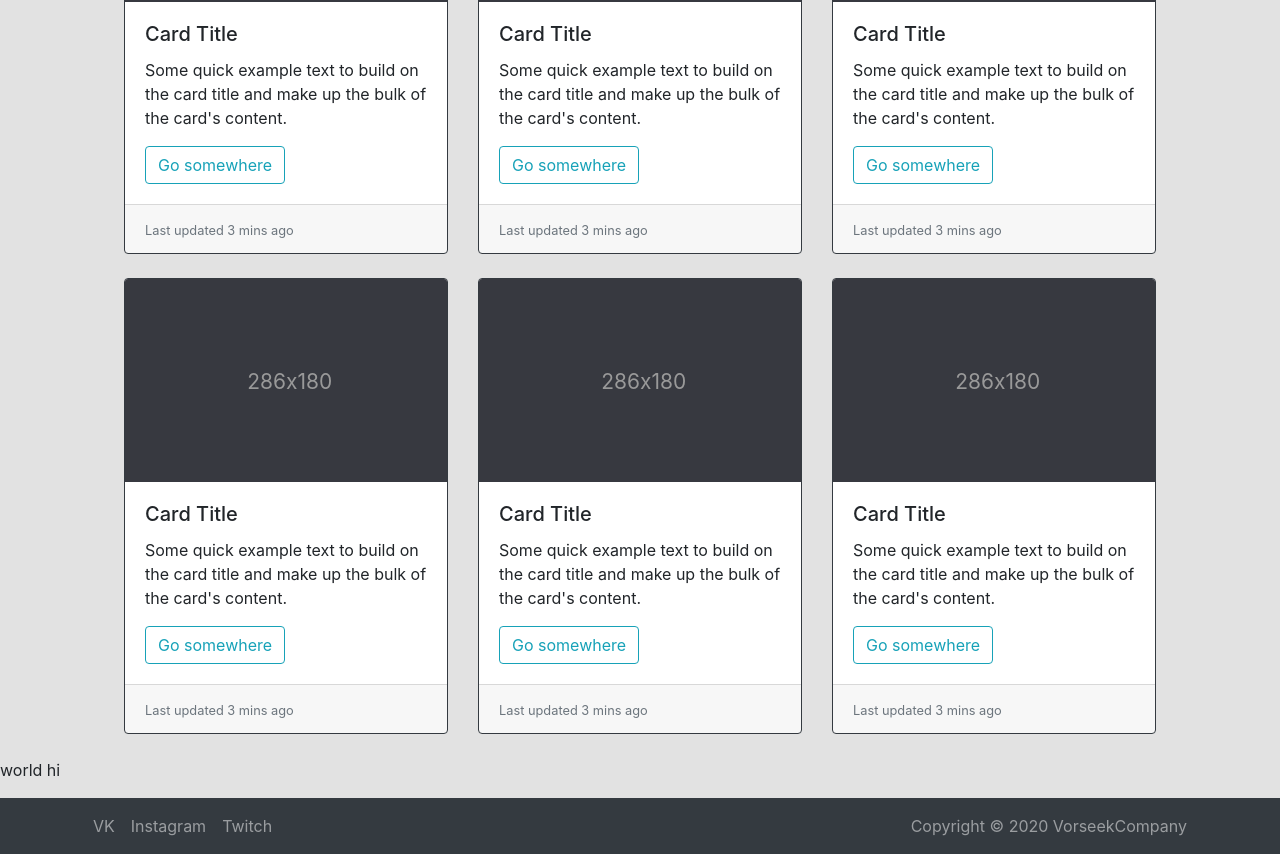
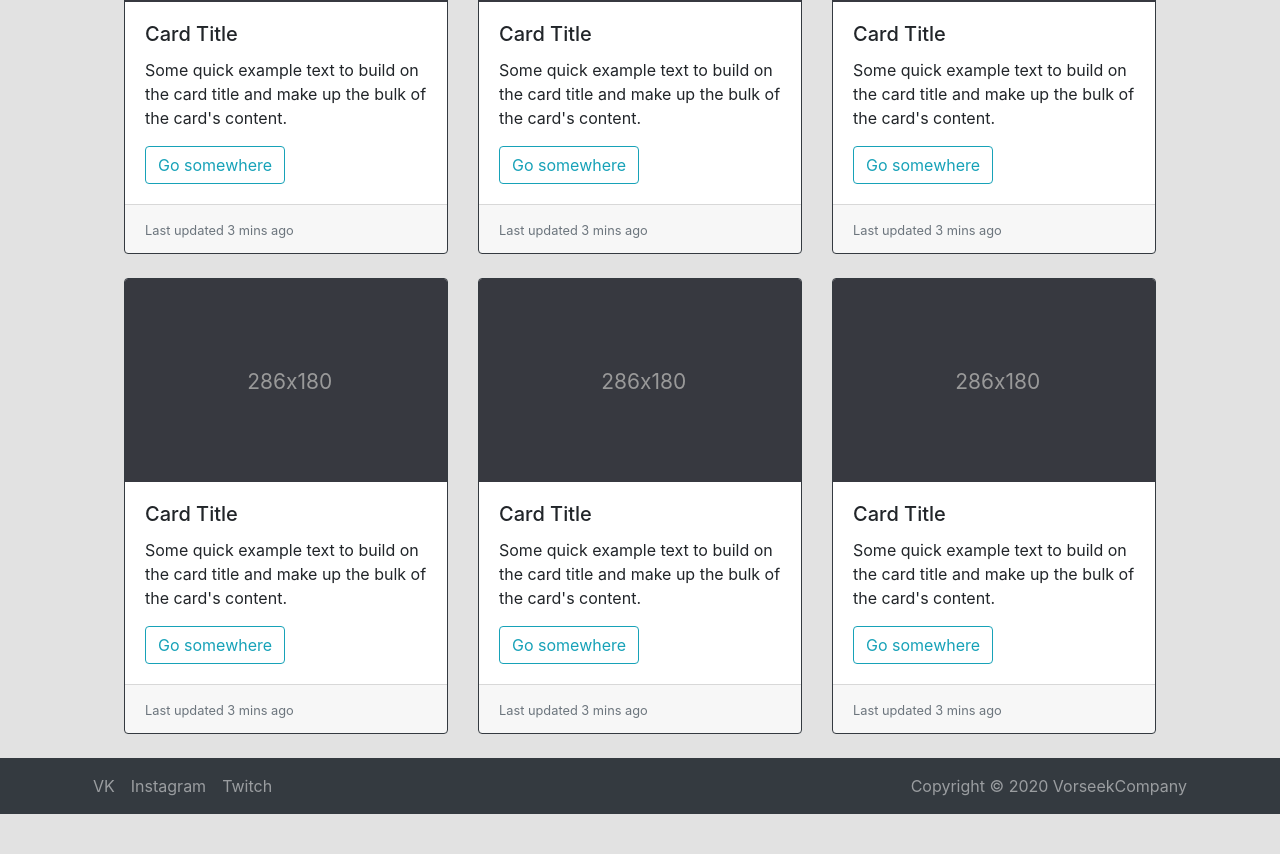
Before and after one commit to Vorseek/project_front_back, a React app in the folder frontend/: page / in a window 1280 px wide. Shown: the part 1058-1912 px from the top of the page. After the commit the page ends 1872 px from the top, so only its background shows below. Built offline with nearby package versions, Linux system fonts and the light colour scheme.

Commit message:
remove "hi world"

```diff
--- a/frontend/src/components/Main.jsx
+++ b/frontend/src/components/Main.jsx
@@ -21,7 +21,6 @@ export default class Main extends React.Component {
       <React.Fragment>
         <Header/>
         <Content/>
-        <p>world hi</p>
         <Footer/>
       </React.Fragment>
 
```
